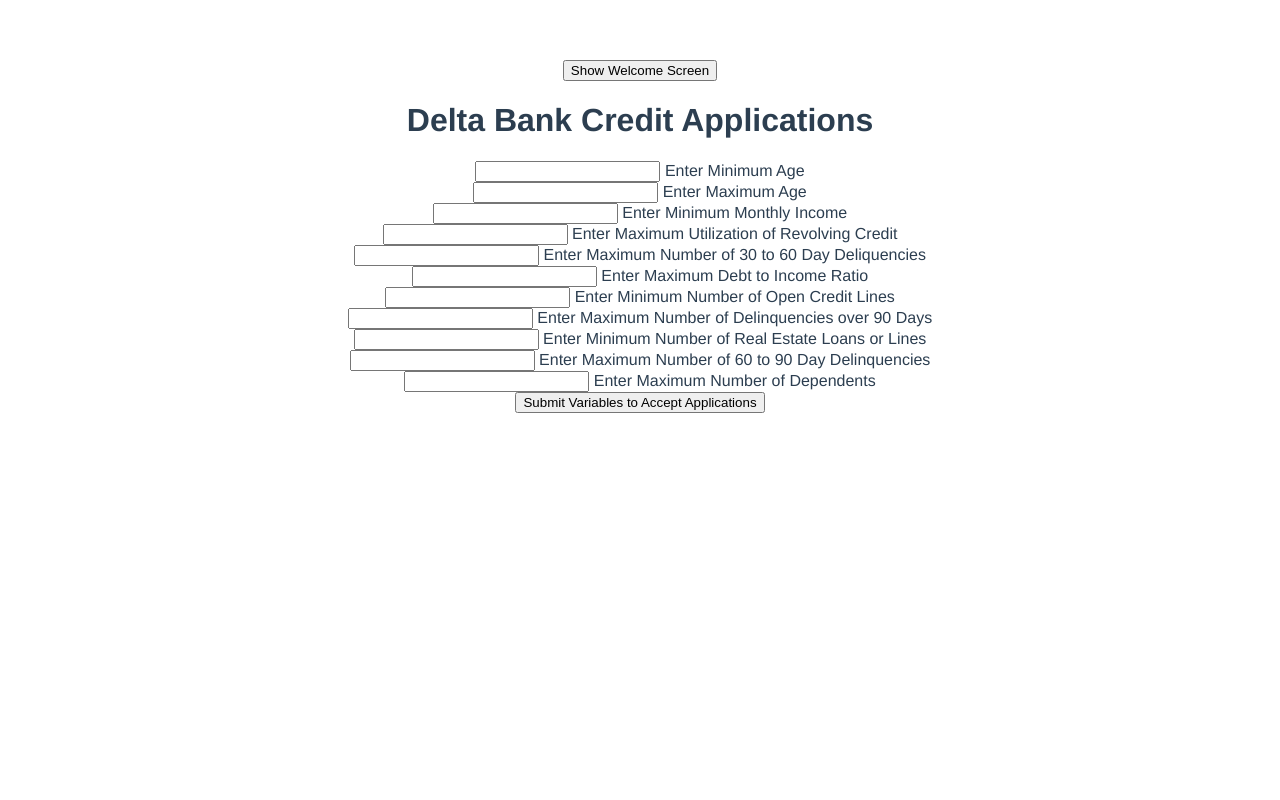
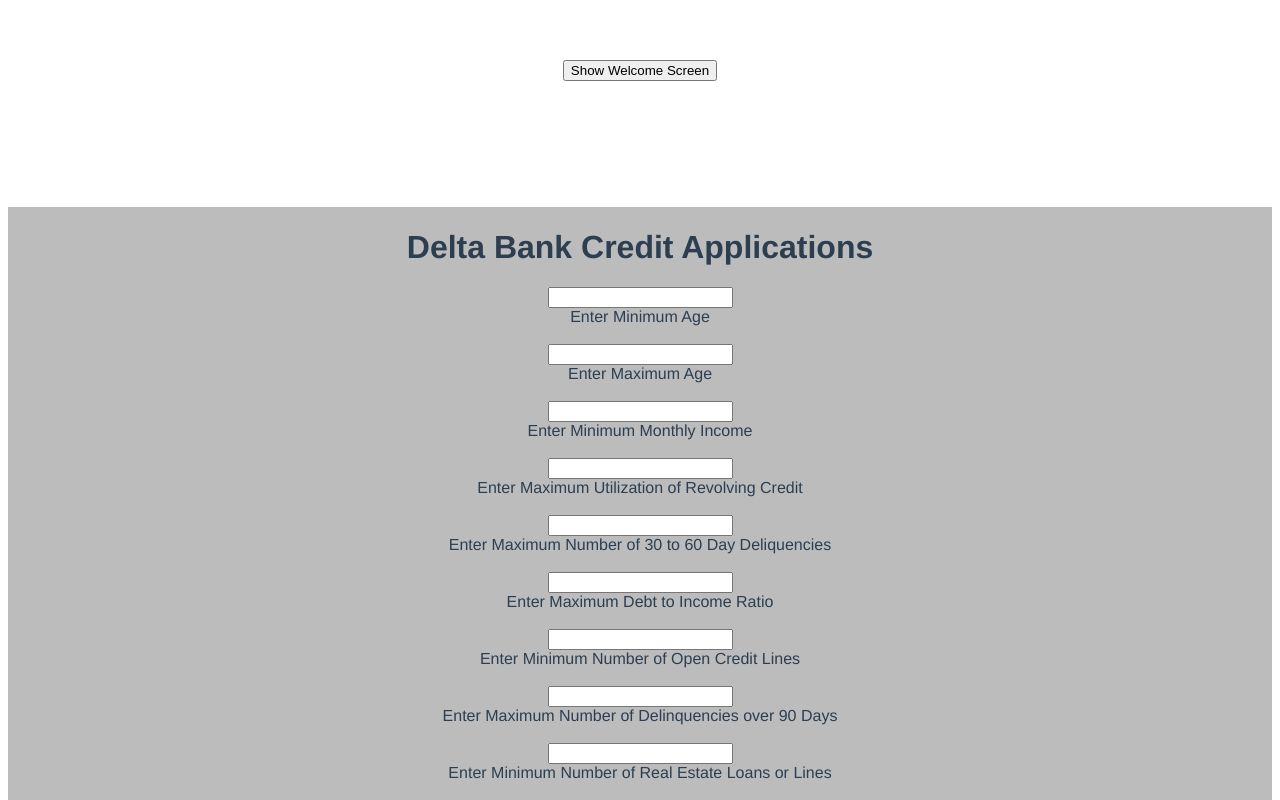
Before and after one commit to sporter399/deltakaggle, a Vue app in the folder client/: page / in a window 1280 px wide. Both pictures are taken after a click on the button "Show Fields for Input of Variables". Shown: the top 800 px of the page. Built offline with nearby package versions, Linux system fonts and the light colour scheme.

Commit message:
commit with first css changes

```diff
--- a/client/src/components/UserVars.vue
+++ b/client/src/components/UserVars.vue
@@ -1,9 +1,9 @@
 <template>
-  <div class="hello">
+  <div class="boxes">
     <h1>{{ title }}</h1>
 
 
-    <input v-model="inputMinAgeValue"/><label for="inputMinAgeValue"> Enter Minimum Age</label>
+    <input v-model="inputMinAgeValue" id="inputMinAgeValue" /><label for="inputMinAgeValue"> Enter Minimum Age</label>
     <br>
     <input v-model="inputMaxAgeValue"/><label for="inputMaxAgeValue"> Enter Maximum Age</label>
     <br>
@@ -99,3 +99,21 @@
   }
 }
 </script>
+<style>
+.boxes {
+  display: flex;
+  align-items: center;
+  justify-content: center;
+  flex-direction: column;
+  width: 100%;
+  text-align: center;
+  margin: 10% 0;
+  min-height: 200px;
+  background-color: rgba(33, 33, 33, .3);
+  align-items: center;
+}
+
+.boxes :first-child {
+    align-self: center;
+}
+</style>
```
Also changed, not shown: 2 other files (tests, documents, lock files or other folders).
